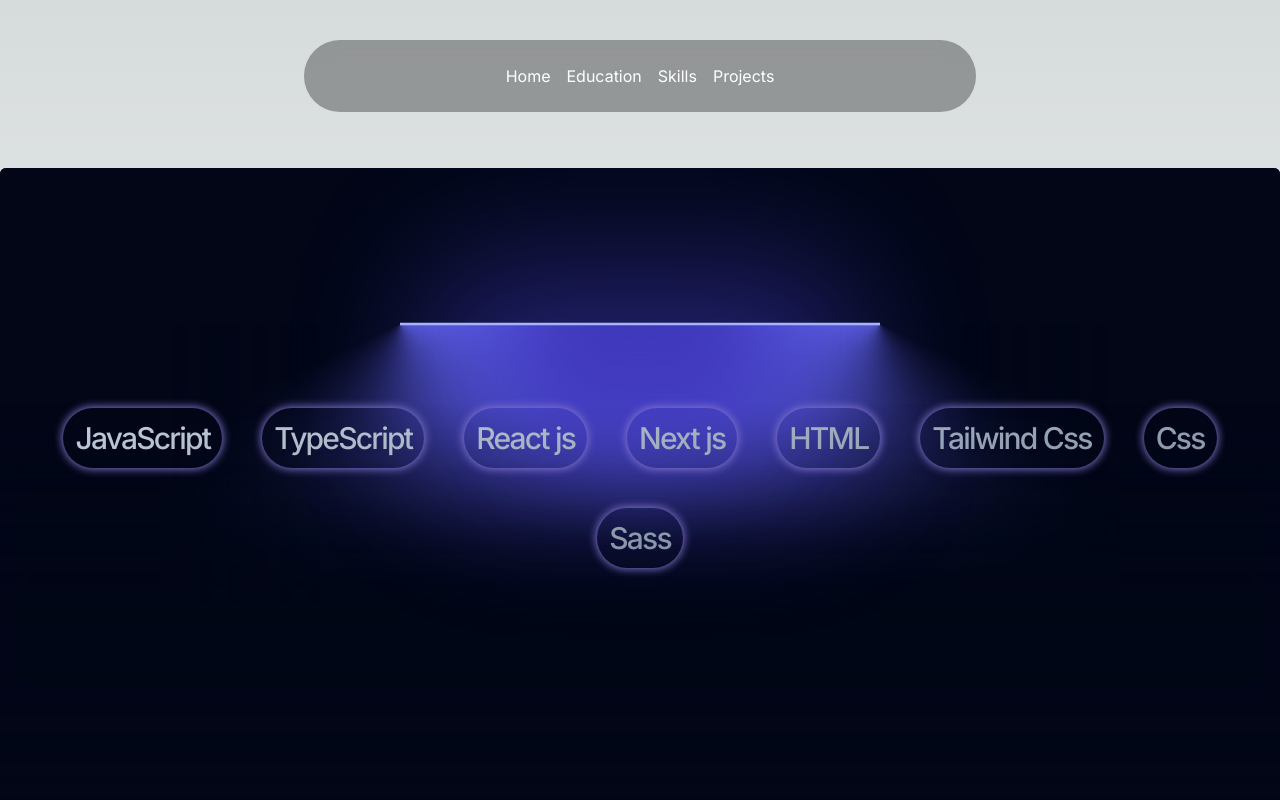
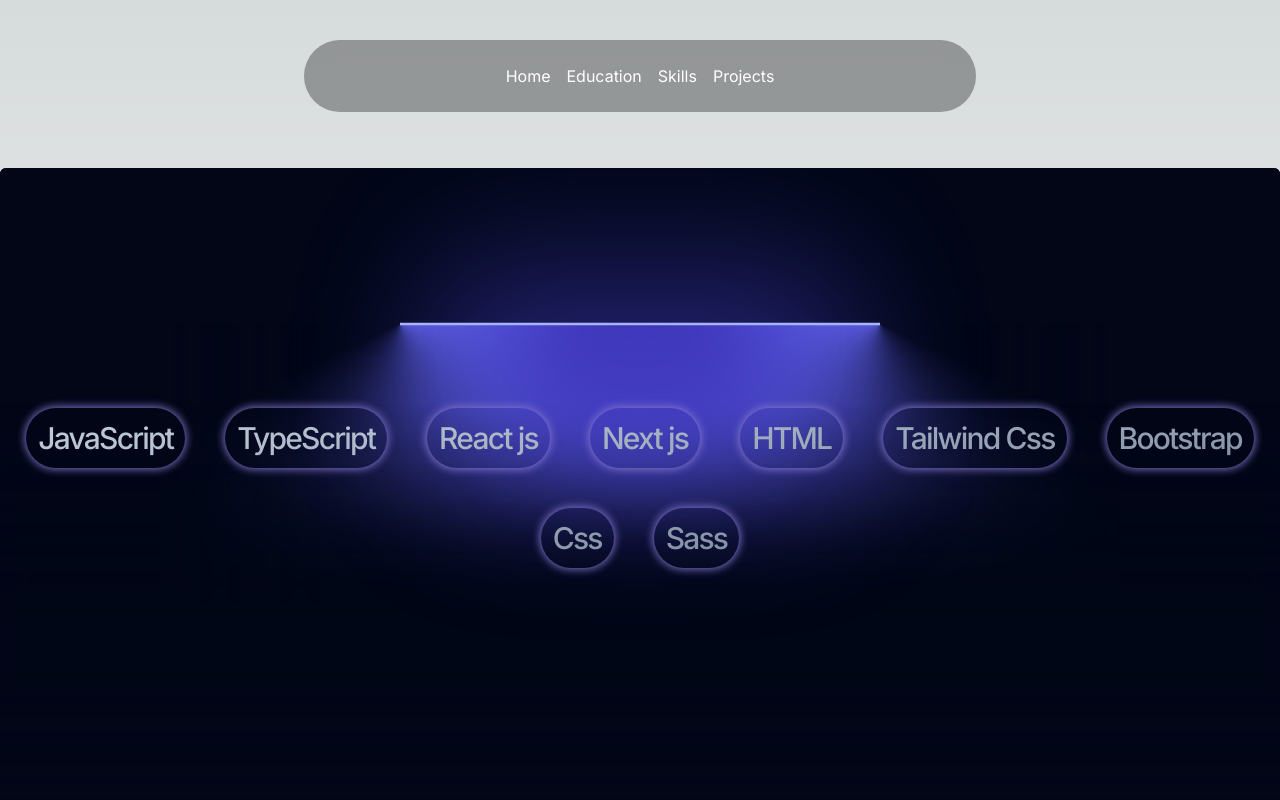
Before and after one commit to r-kundan/renu-kundan, a Next.js app: page /skills in a window 1280 px wide. Shown: the top 800 px of the page. Built offline with nearby package versions, Linux system fonts and the light colour scheme.

Commit message:
update skills

```diff
--- a/src/app/skills/page.jsx
+++ b/src/app/skills/page.jsx
@@ -25,6 +25,7 @@
    <p className="flex justify-center items-center shadow-lg rounded-full border-cyan text-3xl p-3">Next js</p>
       <p className="flex justify-center items-center shadow-lg rounded-full border-cyan text-3xl p-3">HTML</p>
       <p className="flex justify-center items-center shadow-lg rounded-full border-cyan text-3xl p-3">Tailwind Css</p>
+      <p className="flex justify-center items-center shadow-lg rounded-full border-cyan text-3xl p-3">Bootstrap</p>
       <p className="flex justify-center items-center shadow-lg rounded-full border-cyan text-3xl p-3">Css</p>
       <p className="flex justify-center items-center shadow-lg rounded-full border-cyan text-3xl p-3">Sass</p>
 
```
